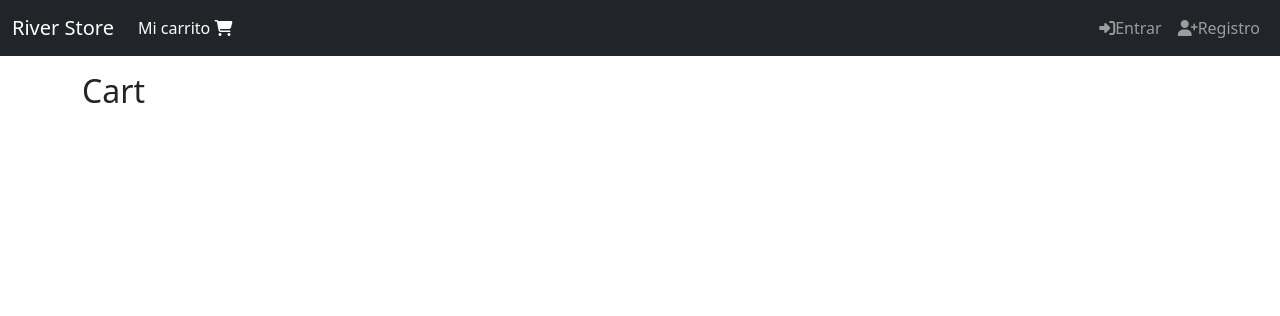
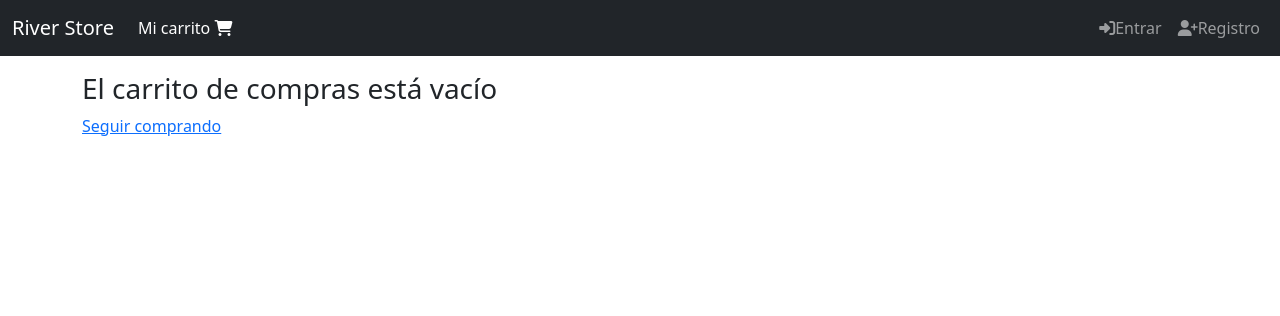
Before and after one commit to Renato-Servadei/E-commerce-con-Django, a Django app: page /carrito/ in a window 1280 px wide. Shown: the top 316 px of the page. Run offline with Django 4.2, Linux system fonts and the light colour scheme; data comes from the database, SQL or seed files in the repository; both versions use the stored data as it was after the commit; some libraries are stand-ins or nearby versions.

Commit message:
agregar productos al carrito

```diff
--- a/carts/templates/carts/add.html
+++ b/carts/templates/carts/add.html
@@ -1,4 +1,5 @@
 {% extends 'base.html' %}
+{% load product_extras %}
 {% block content %}
 
 <div class="col-3">
@@ -16,7 +17,7 @@
         </a>
     </div>
     <div class="fw-bold text-danger">
-        $ {{ product.price }}
+        {{ product.price | price_format }}
     </div>
 </div>
 {% endblock %}
--- a/carts/templates/carts/cart.html
+++ b/carts/templates/carts/cart.html
@@ -1,4 +1,45 @@
 {% extends 'base.html' %}
+{% load product_extras %}
 {% block content %}
-<h2>Cart</h2>
+{% if cart.products.exists %}
+<div class="col-8">
+    <table class="table">
+        <thead>
+            <tr>
+                <th></th>
+                <th></th>
+                <th></th>
+                <th>Cantidad</th>
+                <th>Precio</th>
+            </tr>
+        </thead>
+        <tbody>
+            {% for product in cart.products.all %}
+            <tr>
+                <th>{{ forloop.counter }}</th>
+                <th>
+                    {% if product.image %}
+                    <img src="{{ product.image.url }}" alt="imagen del producto" width="60" height="60">
+                    {% endif %}
+                    <th>
+                        <a href="{% url 'products:product' product.slug %}">{{ product.title}}</a>
+                        <th>1</th>
+                        <th>
+                            <span class="fw-bold text-danger">{{ product.price | price_format }}</span>
+                        </th>
+                    </th>
+                </th>
+            </tr>
+            {% endfor %}
+        </tbody>
+    </table>
+</div>
+<div class="col"></div>
+{% else %}
+<div class="col">
+    <p class="h3">El carrito de compras está vacío</p>
+    <a href="{% url 'index' %}">Seguir comprando</a>
+</div>
+{%endif%}
+
 {% endblock %}
--- a/carts/views.py
+++ b/carts/views.py
@@ -7,7 +7,7 @@ def cart(request):
 
     cart = get_or_create_cart(request)
 
-    return render(request, 'carts/cart.html', {})
+    return render(request, 'carts/cart.html', {'cart': cart})
 
 def add(request):
 
```
Also changed, not shown: products/templatetags/product_extras.py (added, +7 -0 lines), db.sqlite3, products/templatetags/__init__.py (added).
